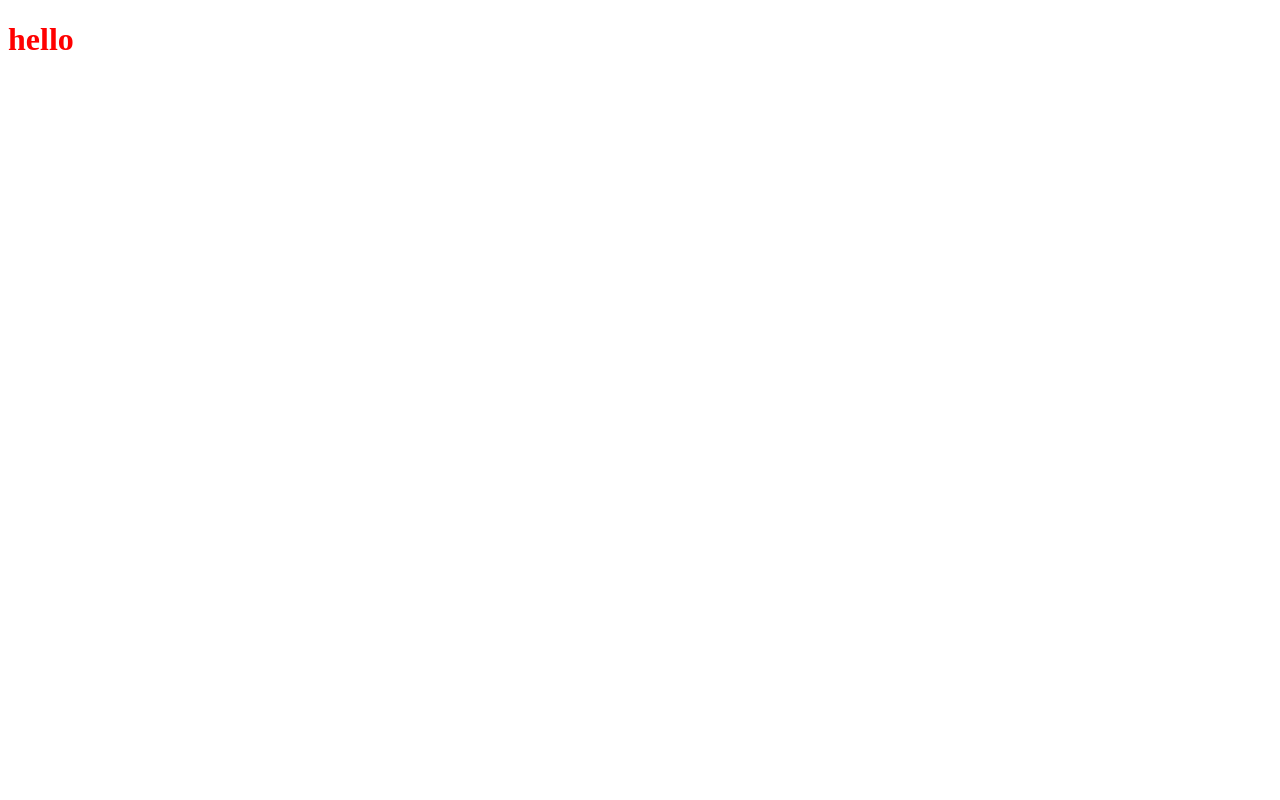
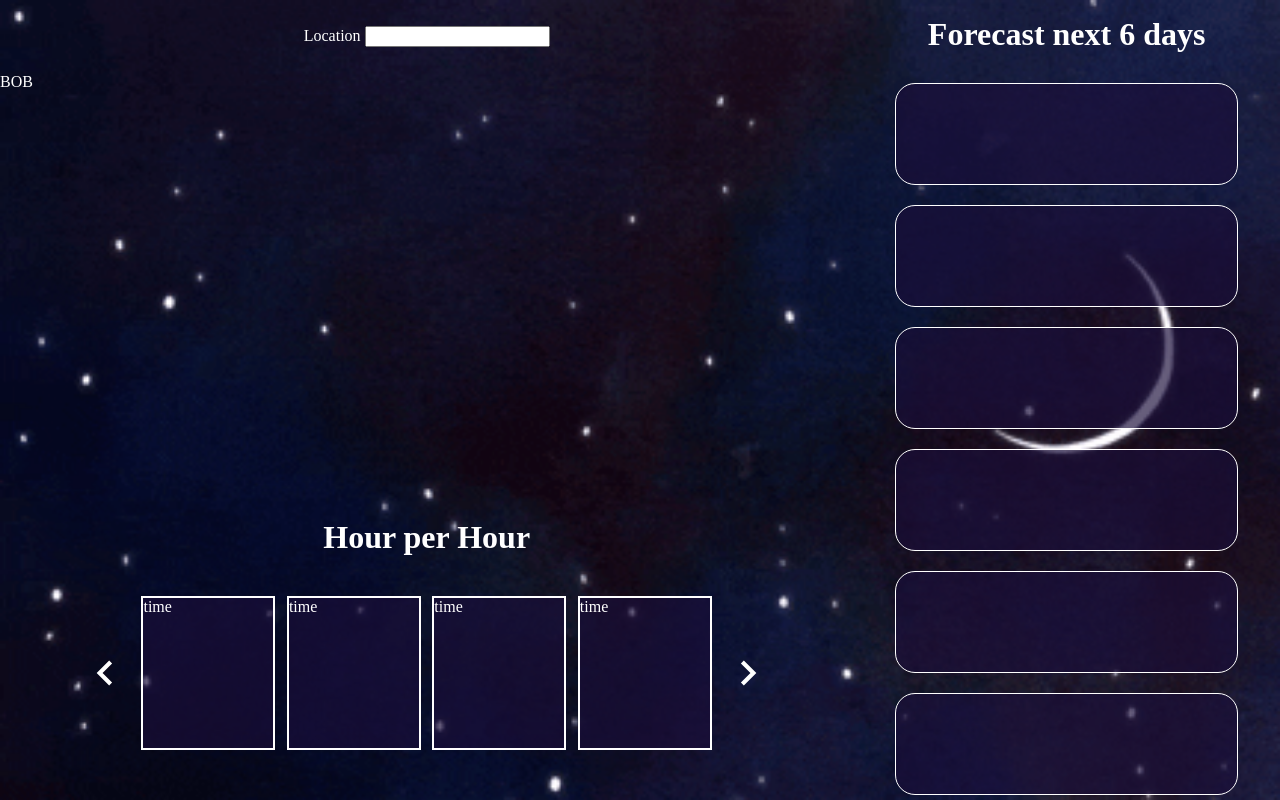
Before and after one commit to Coralie86/WeatherApp, a website built with webpack: page src/template.html in a window 1280 px wide. Built offline with nearby package versions, Linux system fonts and the light colour scheme; no server answers.

Commit message:
Preparation of layout

```diff
--- a/package.json
+++ b/package.json
@@ -22,6 +22,7 @@
   "homepage": "https://github.com/Coralie86/WeatherApp#readme",
   "devDependencies": {
     "css-loader": "^7.1.2",
+    "html-loader": "^5.1.0",
     "html-webpack-plugin": "^5.6.4",
     "style-loader": "^4.0.0",
     "webpack": "^5.102.1",
--- /dev/null
+++ b/src/getFourHours.js
@@ -0,0 +1,12 @@
+
+
+export function getFourHours() {
+    const blockHour = document.querySelector('#hour_block1');
+    const hourContainer = document.querySelector("#hour_container")
+    for(let i=2;i<=4;i++){
+        const newBlockHour = blockHour.cloneNode(true);
+        newBlockHour.id = newBlockHour.id.slice(0, -1) + i.toString();
+        newBlockHour.textContent = "time";
+        hourContainer.appendChild(newBlockHour);
+    }
+}
--- a/src/index.js
+++ b/src/index.js
@@ -1,2 +1,24 @@
 
 import "./styles.css";
+import night from '../gifs/tired space GIF by Cartoon Hangover.gif';
+import day from '../gifs/Pokemon Anime Sun GIF by Pokémon.gif';
+import { getFourHours } from "./getFourHours";
+
+async function getWheather(city) {
+    const response = await fetch(`https://weather.visualcrossing.com/VisualCrossingWebServices/rest/services/timeline/Valencia/2025-10-21/2025-10-28?key=C9Z6KNQXXT3L7ALUWWCSHSMZR`)
+
+    console.log(await response.json());
+}
+
+getWheather('Valencia')
+
+const background = document.querySelector('#background')
+const date = new Date();
+if (date.getHours() >= 19 || date.getHours() <= 5){
+    background.style.backgroundImage = `url(${night})`
+} else {
+    background.style.backgroundImage = `url(${day})`
+}
+console.log(date.getHours())
+
+getFourHours();
--- a/src/styles.css
+++ b/src/styles.css
@@ -1,3 +1,94 @@
+body {
+    margin: 0;
+    color: white;
+}
+
+#background {
+    width: 100%;
+    height: 100vh;
+    background-repeat: no-repeat;
+    background-size: cover;
+    background-position: fixed;
+    display: grid;
+    grid-template-columns: 2fr 1fr;
+}
+
+#left_part {
+    grid-row: 1/4;
+    grid-column: 1/2;
+    display: grid;
+    grid-template-rows: 1fr 6fr 4fr;
+}
+
+#right_part {
+    grid-column: 2/3;
+    grid-row: 1/4;
+    display: flex;
+    flex-direction: column;
+    justify-content: center;
+    align-items: center;
+    gap: 20px;
+}
+
+.forecast {
+    border: white 1px solid;
+    border-radius: 20px;
+    width: 80%;
+    height: 100px;
+    background-color: rgba(27, 14, 58, 0.664);
+}
+
 h1 {
-    color: red;
+    color: white;
+    margin: 10px 0px;
+    text-align: center;
 }
+
+#search {
+    grid-row: 1/2;
+    display: flex;
+    justify-content: center;
+    align-items: center;
+}
+
+#location_today {
+    grid-row: 2/3;
+}
+
+#location_hours {
+    grid-row: 3/4;
+}
+
+.hour_block{
+    border: 2px white solid;
+    width: 130px;
+    height: 150px;
+    background-color: rgba(27, 14, 58, 0.664);
+}
+
+#hour_container {
+    display:flex;
+    justify-content: space-evenly;
+    align-items: center;
+    flex:1;
+}
+
+#carousel_hour {
+    display: flex;
+    /* border: 1px solid white; */
+    align-items: center;
+    justify-content: center;
+    margin: 40px 80px 0px 80px;
+}
+
+#previous, #next {
+    width: 50px;
+}
+
+#previous {
+    align-self: left;
+}
+
+#next {
+    margin-left: auto;
+}
--- a/src/template.html
+++ b/src/template.html
@@ -3,9 +3,37 @@
 <head>
     <meta charset="UTF-8">
     <meta name="viewport" content="width=device-width, initial-scale=1.0">
-    <title>Document</title>
+    <title>WeatherApp</title>
 </head>
 <body>
-    <h1>hello</h1>
+    <div id="background">
+        <div id="left_part">
+            <div id="search">
+                <label name="Location" for="location">Location
+                    <input id="location" name="location">
+                </label>
+            </div>
+            <div id="location_today">BOB</div>
+            <div id="location_hours">
+                <h1 id="today_hours">Hour per Hour</h1>
+                <div id="carousel_hour">
+                    <img id="previous" src="./icons/chevron-left.svg">
+                    <div id="hour_container">
+                        <div id="hour_block1" class="hour_block">time</div>
+                    </div>
+                    <img id="next" src="./icons/chevron-right.svg">
+                </div>
+            </div>
+        </div>
+        <div id="right_part">
+            <h1 id="days_forecast">Forecast next 6 days</h1>
+            <div class="forecast" id="day+1"></div>
+            <div class="forecast" id="day+2"></div>
+            <div class="forecast" id="day+3"></div>
+            <div class="forecast" id="day+4"></div>
+            <div class="forecast" id="day+5"></div>
+            <div class="forecast" id="day+6"></div>
+        </div>
+    </div>
 </body>
 </html>
--- a/webpack.config.js
+++ b/webpack.config.js
@@ -28,6 +28,10 @@ module.exports = {
       {
         test: /\.(png|svg|jpg|jpeg|gif)$/i,
         type: "asset/resource",
+      },
+      {
+        test: /\.html$/i,
+        loader: "html-loader",
       }
     ],
   },
--- a/webpack.dev.js
+++ b/webpack.dev.js
@@ -25,6 +25,14 @@ module.exports = {
         test: /\.css$/i,
         use: ["style-loader", "css-loader"],
       },
+      {
+        test: /\.(png|svg|jpg|jpeg|gif)$/i,
+        type: "asset/resource",
+      },
+      {
+        test: /\.html$/i,
+        loader: "html-loader",
+      }
     ],
   },
 };
```
Also changed, not shown: webpack.prod.js (+8 -0 lines), gifs/Pokemon Anime Sun GIF by Pokémon.gif (added), gifs/image.png (added), gifs/tired space GIF by Cartoon Hangover.gif (added), src/icons/chevron-left.svg (added), src/icons/chevron-right.svg (added), 1 other file.
